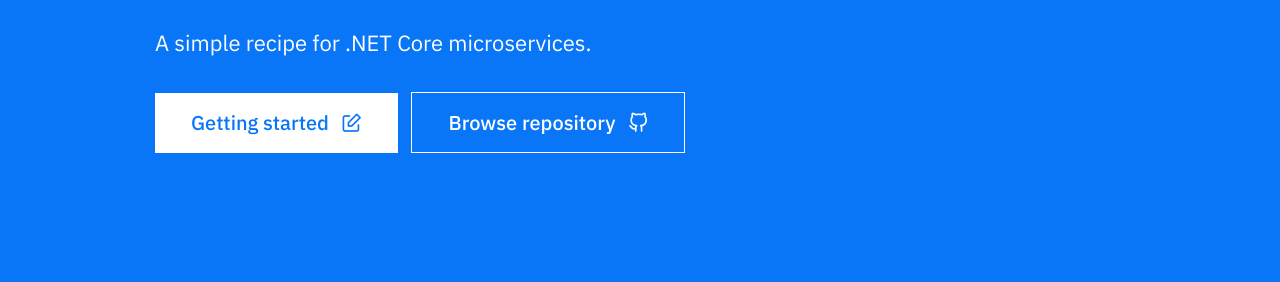
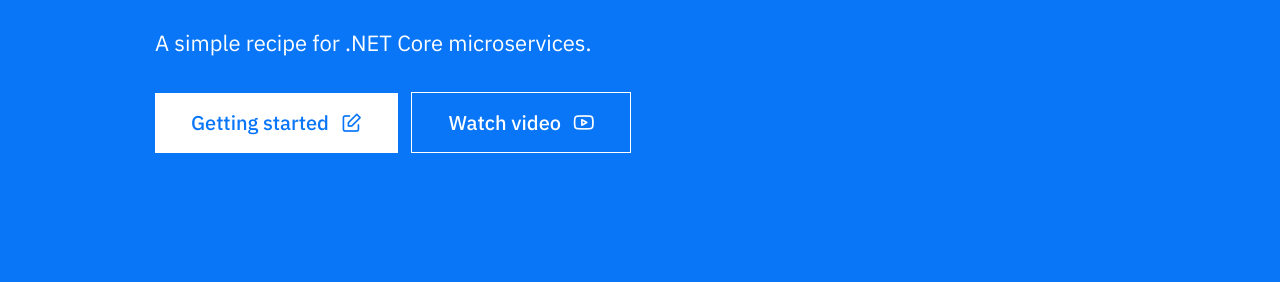
Before and after one commit to convey-stack/convey-stack.github.io, a Jekyll site: the page built from index.md, in a window 1280 px wide. Shown: the part 232-514 px from the top of the page. Built offline with Jekyll 4.4.1, drawn with Linux system fonts in a browser that asks for light colours; some web fonts are replaced.

Commit message:
video link

```diff
--- a/index.md
+++ b/index.md
@@ -16,11 +16,11 @@ hero:
           external_url: false # Set to "false" if you're pointing to inner page
           style: filled # Choose style: "filled" or "bordered"
           icon: edit
-        - label: Browse repository
-          url: https://github.com/snatch-dev/Convey
+        - label: Watch video
+          url: https://www.youtube.com/watch?v=cxEXx4UT1FI
           external_url: true
           style: bordered
-          icon: github
+          icon: youtube
 
 # Features section
 features:
```
